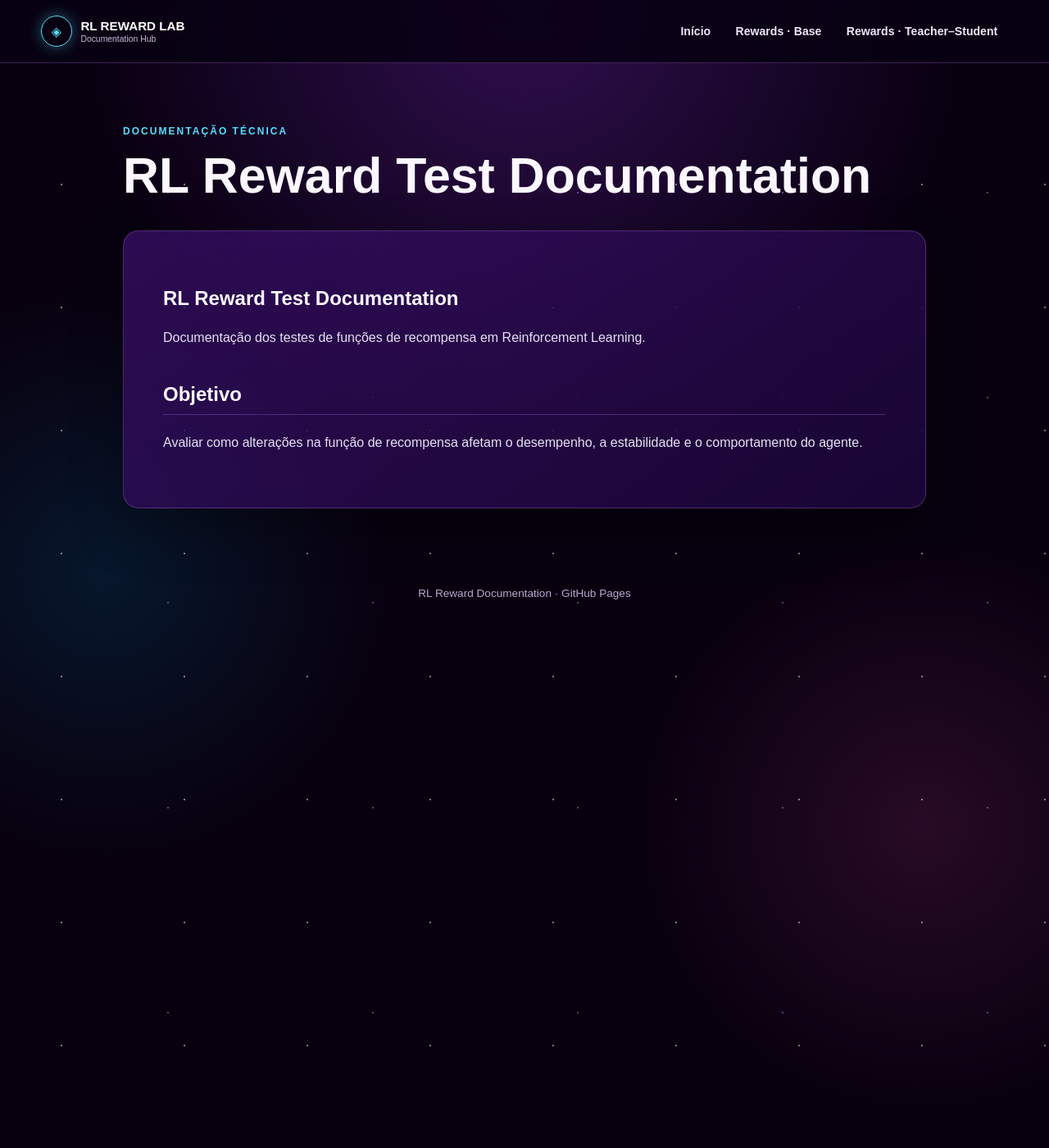
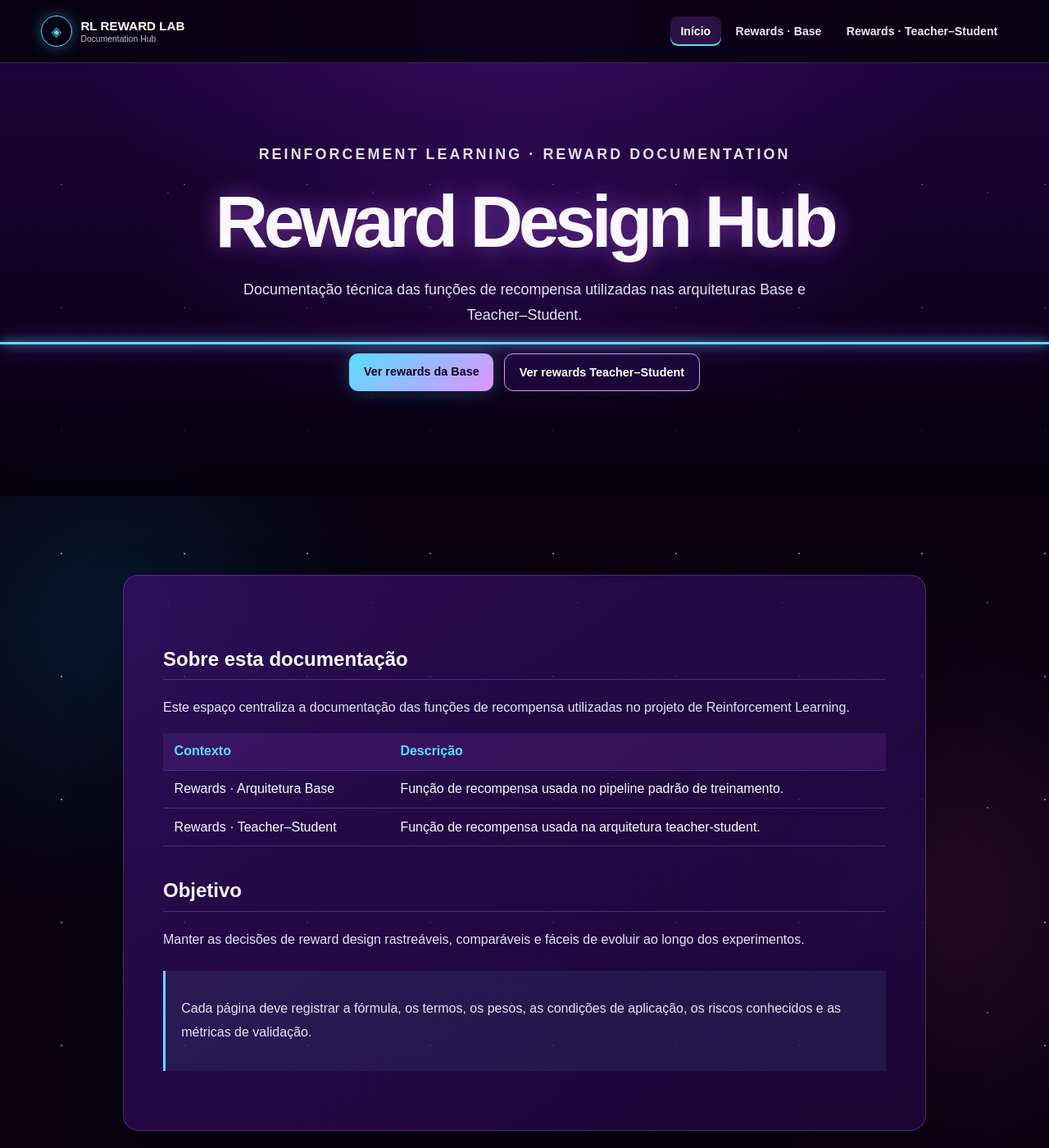
Before and after one commit to luisafrancielle/rl-reward-test-docs, a Jekyll site: the page built from index.md, in a window 1280 px wide and 1400 px high. Shown: the whole window at 82% size. Built offline with Jekyll 4.4.1, drawn with Linux system fonts in a browser that asks for light colours; our own code applies the rules of GitHub Pages for plain Markdown files.

Commit message:
Revise RL Reward Test Documentation structure
Updated the title and layout of the documentation, added sections for context and objectives.

```diff
--- a/index.md
+++ b/index.md
@@ -1,11 +1,24 @@
 ---
-title: RL Reward Test Documentation
+layout: default
+title: RL Reward Documentation
+section: home
+hero: true
+hero_kicker: REINFORCEMENT LEARNING · REWARD DOCUMENTATION
+hero_title: Reward Design Hub
+hero_subtitle: Documentação técnica das funções de recompensa utilizadas nas arquiteturas Base e Teacher–Student.
 ---
 
-# RL Reward Test Documentation
+## Sobre esta documentação
 
-Documentação dos testes de funções de recompensa em Reinforcement Learning.
+Este espaço centraliza a documentação das funções de recompensa utilizadas no projeto de Reinforcement Learning.
+
+| Contexto | Descrição |
+|---|---|
+| Rewards · Arquitetura Base | Função de recompensa usada no pipeline padrão de treinamento. |
+| Rewards · Teacher–Student | Função de recompensa usada na arquitetura teacher-student. |
 
 ## Objetivo
 
-Avaliar como alterações na função de recompensa afetam o desempenho, a estabilidade e o comportamento do agente.
+Manter as decisões de reward design rastreáveis, comparáveis e fáceis de evoluir ao longo dos experimentos.
+
+> Cada página deve registrar a fórmula, os termos, os pesos, as condições de aplicação, os riscos conhecidos e as métricas de validação.
```
